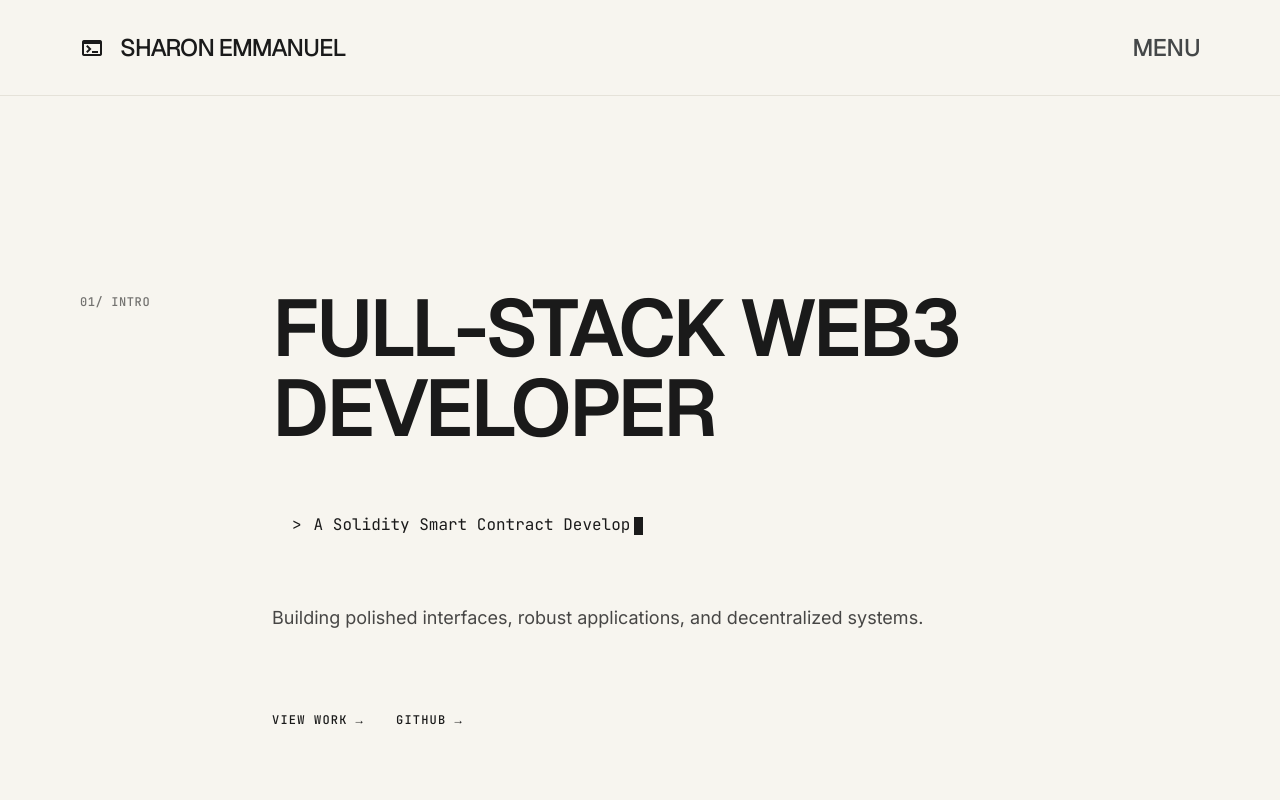
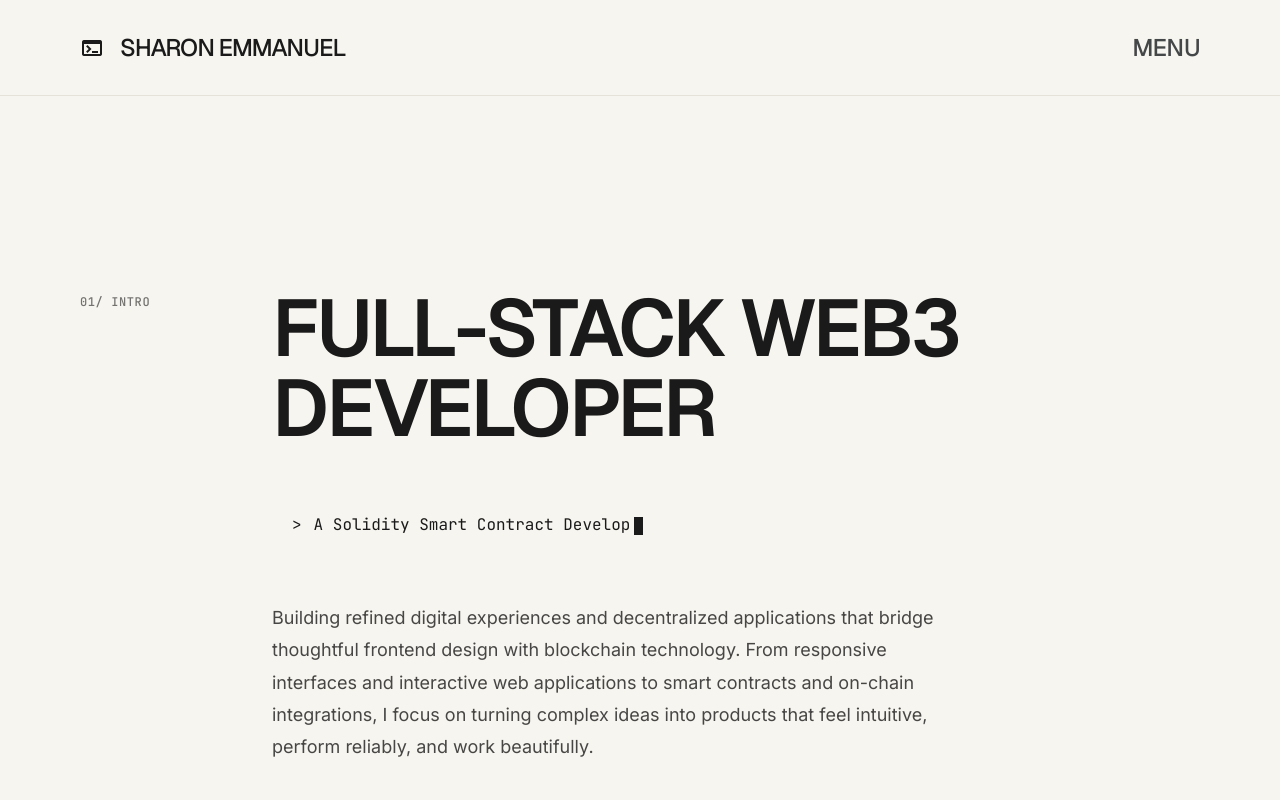
Before and after one commit to Sharon-dev-create/Sharon_Emmanuel_Web3_Porfolio, a Next.js app: page / in a window 1280 px wide. Shown: the top 800 px of the page. Built offline with nearby package versions, Linux system fonts and the light colour scheme.

Commit message:
some commit

```diff
--- a/components/sections/Hero.tsx
+++ b/components/sections/Hero.tsx
@@ -16,8 +16,10 @@ export default function Hero() {
           </h1>
           <TerminalTypewriter />
           <p className="font-body text-body-lg max-w-2xl text-foreground/80">
-            Building polished interfaces, robust applications, and
-            decentralized systems.
+            Building refined digital experiences and decentralized applications that bridge thoughtful
+            frontend design with blockchain technology. From responsive interfaces and interactive web
+            applications to smart contracts and on-chain integrations, I focus on turning complex ideas into products that feel intuitive, perform reliably, and work beautifully.
+
           </p>
           <div className="flex gap-8 mt-8">
             <ArrowLink href="#work">VIEW WORK</ArrowLink>
```
